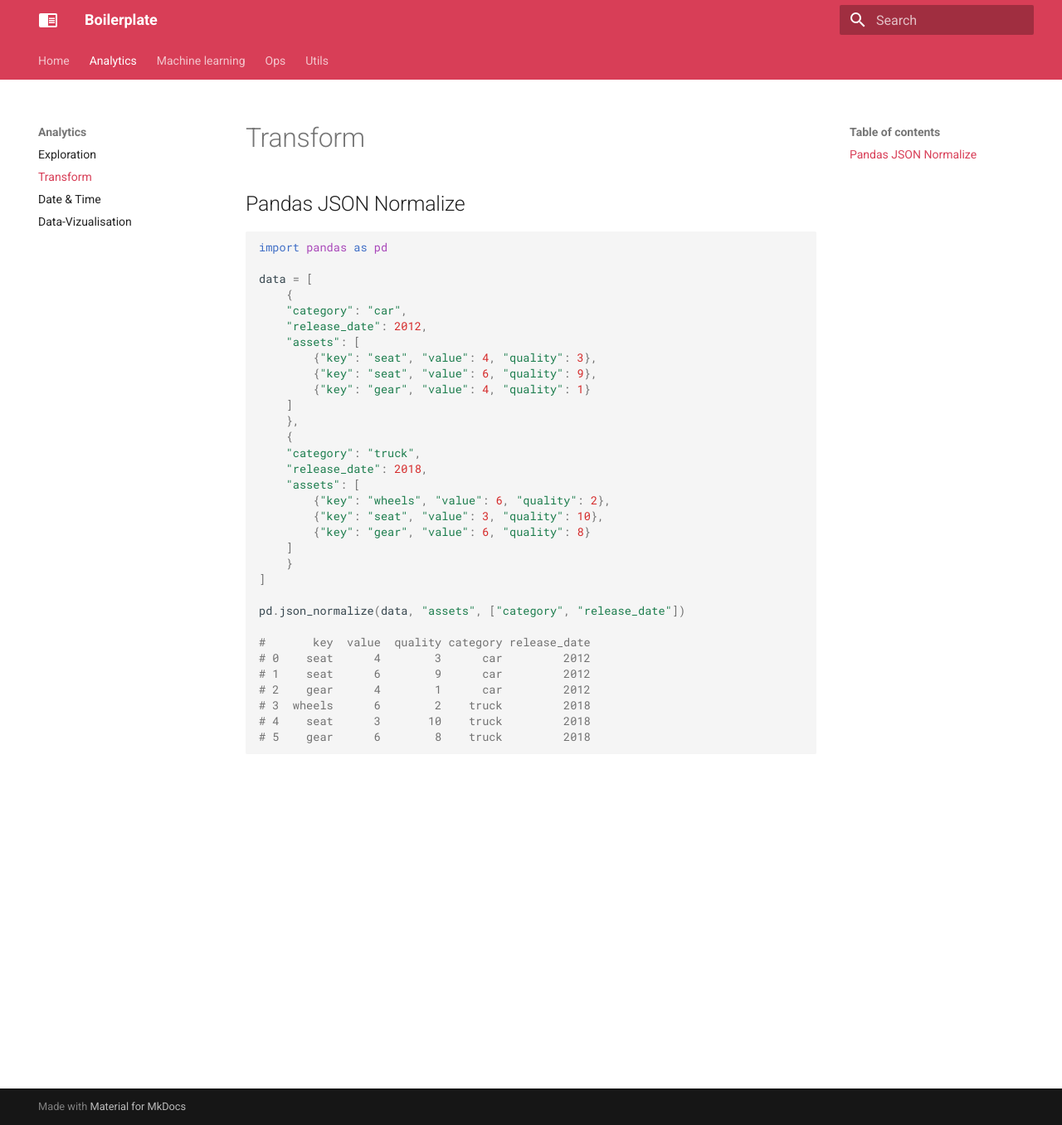
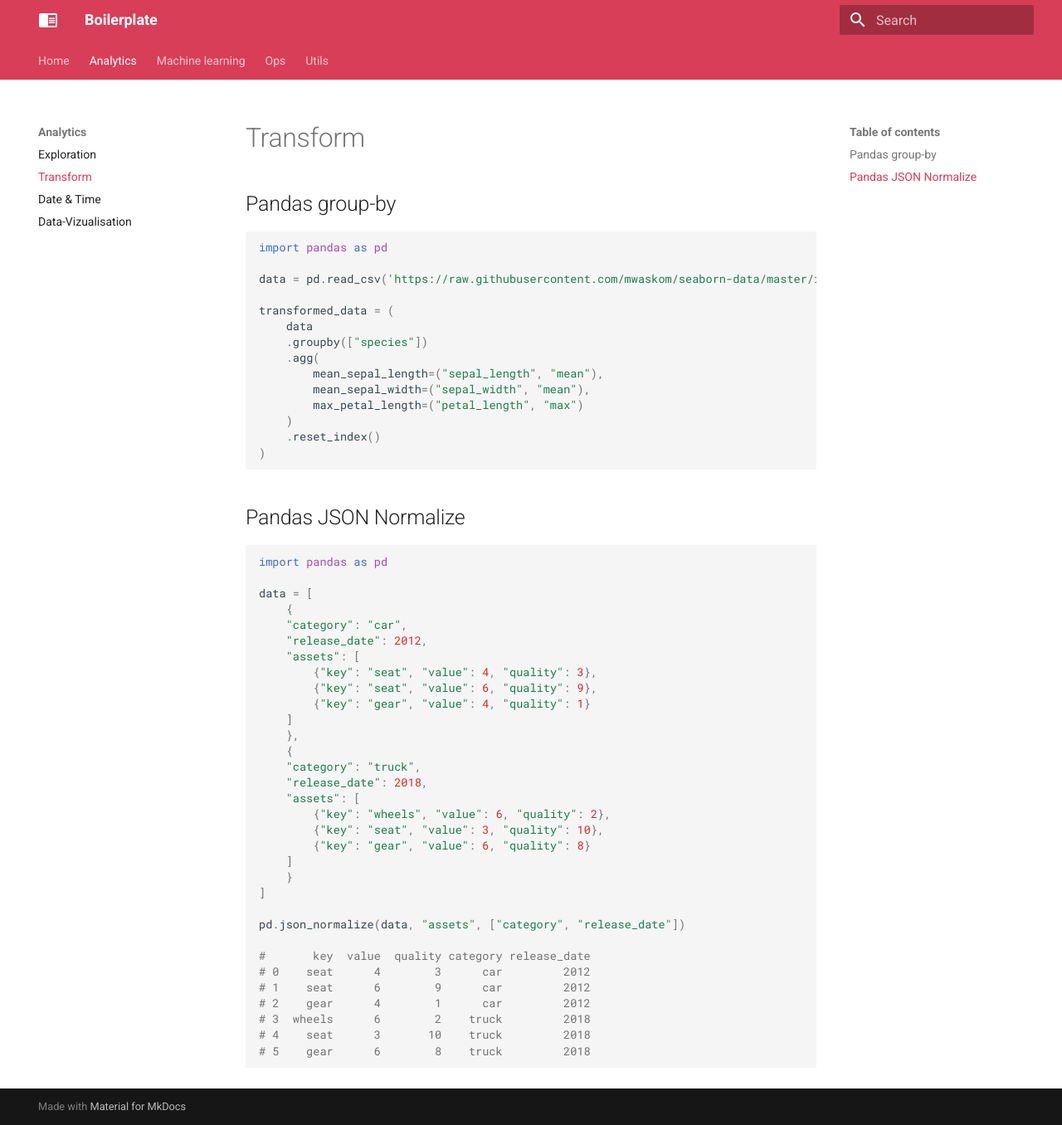
Before and after one commit to Ben8t/boilerplate, an MkDocs documentation site: the page built from docs/analytics/02-transform.md, in a window 1280 px wide and 1356 px high. Shown: the whole window at 83% size. Built offline with MkDocs 1.6.1 and Material for MkDocs 9.7.7, drawn with Linux system fonts in a browser that asks for light colours.

Commit message:
[main] add Pandas groupby example

````diff
--- a/docs/analytics/02-transform.md
+++ b/docs/analytics/02-transform.md
@@ -1,4 +1,24 @@
 # Transform
+
+
+## Pandas group-by
+
+```python
+import pandas as pd
+
+data = pd.read_csv('https://raw.githubusercontent.com/mwaskom/seaborn-data/master/iris.csv')
+
+transformed_data = (
+    data
+    .groupby(["species"])
+    .agg(
+        mean_sepal_length=("sepal_length", "mean"),
+        mean_sepal_width=("sepal_width", "mean"),
+        max_petal_length=("petal_length", "max")
+    )
+    .reset_index()
+)
+```
 
 ## Pandas JSON Normalize
 
````
